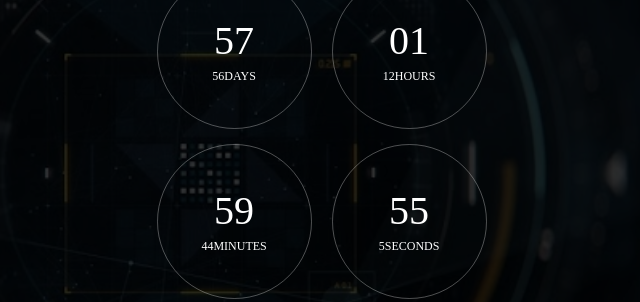
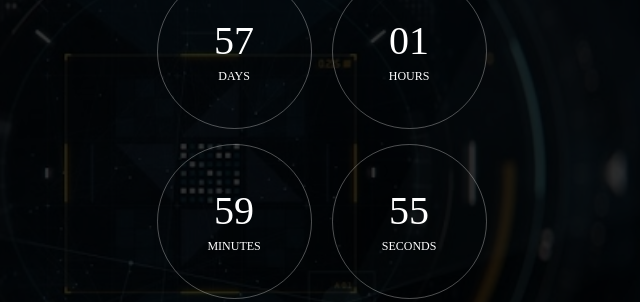
Before and after one commit to Warriorroxus/knightslord.github.io, a plain HTML site: page inceptra.html in a window 1280 px wide. Shown: the part 234-536 px from the top of the page, 639-1279 px from the left. Drawn offline with Linux system fonts and the light colour scheme; files that its build step writes are made by us from their sources; a web font is replaced by a local one.

Commit message:
update inceptra.html
add

```diff
--- a/inceptra.html
+++ b/inceptra.html
@@ -28,22 +28,22 @@
             <div class="wsize2 flex-w flex-c-m cd100 js-tilt">
                 <div class="flex-col-c-m size6 bor2 m-l-10 m-r-10 m-t-15">
                     <span class="l2-txt1 p-b-9 days">35</span>
-                    <span class="s2-txt4">56Days</span>
+                    <span class="s2-txt4">Days</span>
                 </div>
 
                 <div class="flex-col-c-m size6 bor2 m-l-10 m-r-10 m-t-15">
                     <span class="l2-txt1 p-b-9 hours">17</span>
-                    <span class="s2-txt4">12Hours</span>
+                    <span class="s2-txt4">Hours</span>
                 </div>
 
                 <div class="flex-col-c-m size6 bor2 m-l-10 m-r-10 m-t-15">
                     <span class="l2-txt1 p-b-9 minutes">50</span>
-                    <span class="s2-txt4">44Minutes</span>
+                    <span class="s2-txt4">Minutes</span>
                 </div>
 
                 <div class="flex-col-c-m size6 bor2 m-l-10 m-r-10 m-t-15">
                     <span class="l2-txt1 p-b-9 seconds">39</span>
-                    <span class="s2-txt4">5Seconds</span>
+                    <span class="s2-txt4">Seconds</span>
                 </div>
             </div>
         </div>
```
